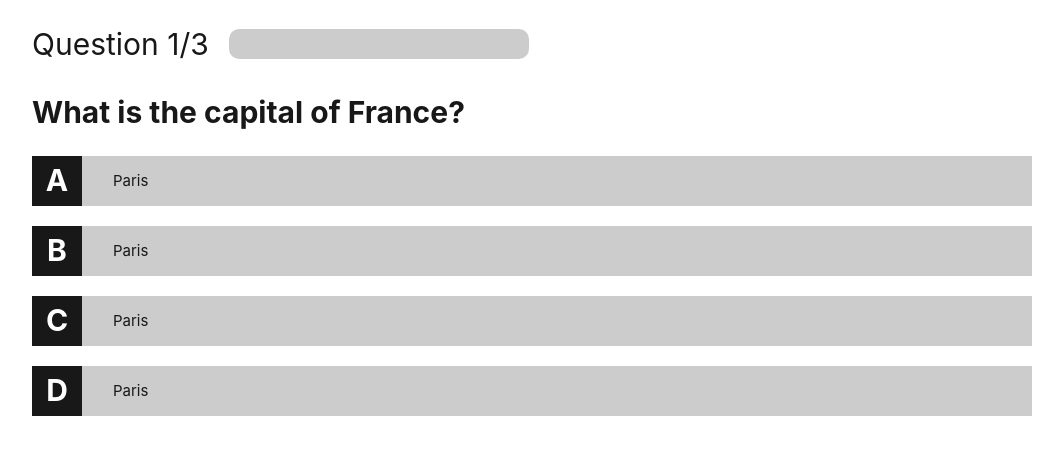
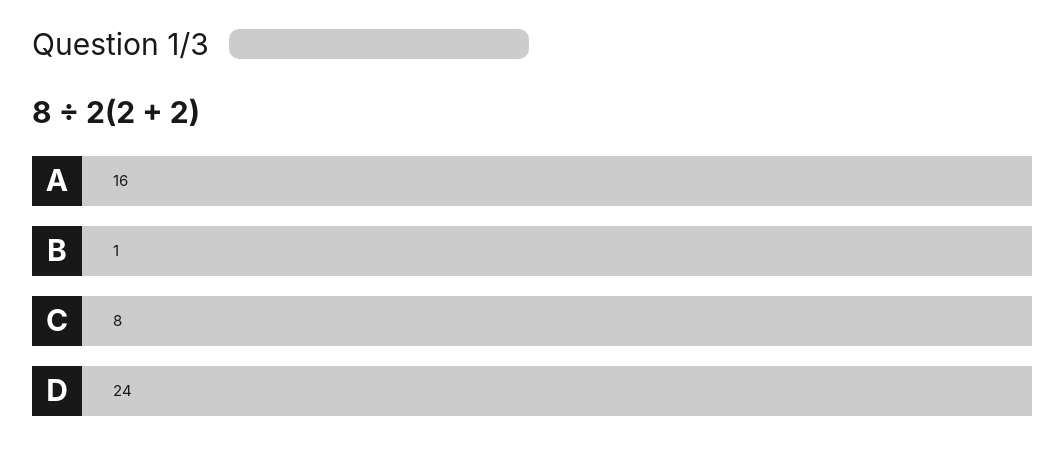
Before and after one commit to iamAndreyGavrilov/Ultimate-Vue-3-2, a Vue app in the folder QuizApp/: page /quiz/1 in a window 1280 px wide. Shown: the top 454 px of the page, without its empty margins (108-1171 px from the left). Built offline with nearby package versions, Linux system fonts and the light colour scheme.

Commit message:
add dynamic quiz

```diff
--- a/QuizApp/src/components/Question.vue
+++ b/QuizApp/src/components/Question.vue
@@ -1,36 +1,23 @@
 <script setup>
+const question = defineProps({
+  question: Object,
+})
+
+const {text, options} = question.question
 
 </script>
 
 <template>
   <div class="question-container">
     <h2 class="question">
-      What is the capital of France?
+      {{ text }}
     </h2>
   </div>
   <div class="options-container">
-    <div class="option">
-      <p class="option-label">A</p>
+    <div v-for="option in options" :key="option.id" class="option">
+      <p class="option-label">{{ option.label }}</p>
       <div class="option-value">
-        <p>Paris</p>
-      </div>
-    </div>
-    <div class="option">
-      <p class="option-label">B</p>
-      <div class="option-value">
-        <p>Paris</p>
-      </div>
-    </div>
-    <div class="option">
-      <p class="option-label">C</p>
-      <div class="option-value">
-        <p>Paris</p>
-      </div>
-    </div>
-    <div class="option">
-      <p class="option-label">D</p>
-      <div class="option-value">
-        <p>Paris</p>
+        <p>{{ option.text }}</p>
       </div>
     </div>
   </div>
--- a/QuizApp/src/views/QuizView.vue
+++ b/QuizApp/src/views/QuizView.vue
@@ -1,13 +1,25 @@
 <script setup>
 import Question from "@/components/Question.vue";
 import QuizHeader from "@/components/QuizHeader.vue";
+import {useRoute} from "vue-router";
+import {ref} from "vue";
+import quizes from "@/data/quizes.json";
+
+const route = useRoute();
+
+const quizId = parseInt(route.params.id);
+
+const quiz = quizes.find((quiz) => quiz.id === quizId);
+
+const currentQuestionIndex = ref(0);
+
 </script>
 
 <template>
   <div>
     <QuizHeader/>
     <div>
-      <Question/>
+      <Question :question="quiz.questions[currentQuestionIndex]"/>
     </div>
   </div>
 </template>
```
